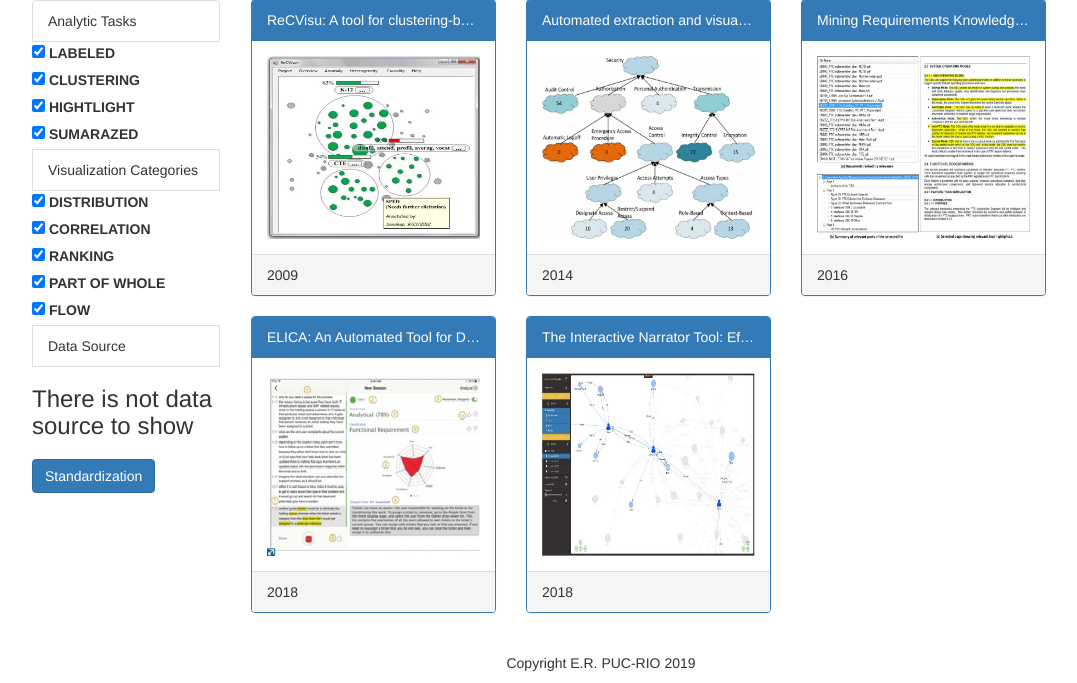
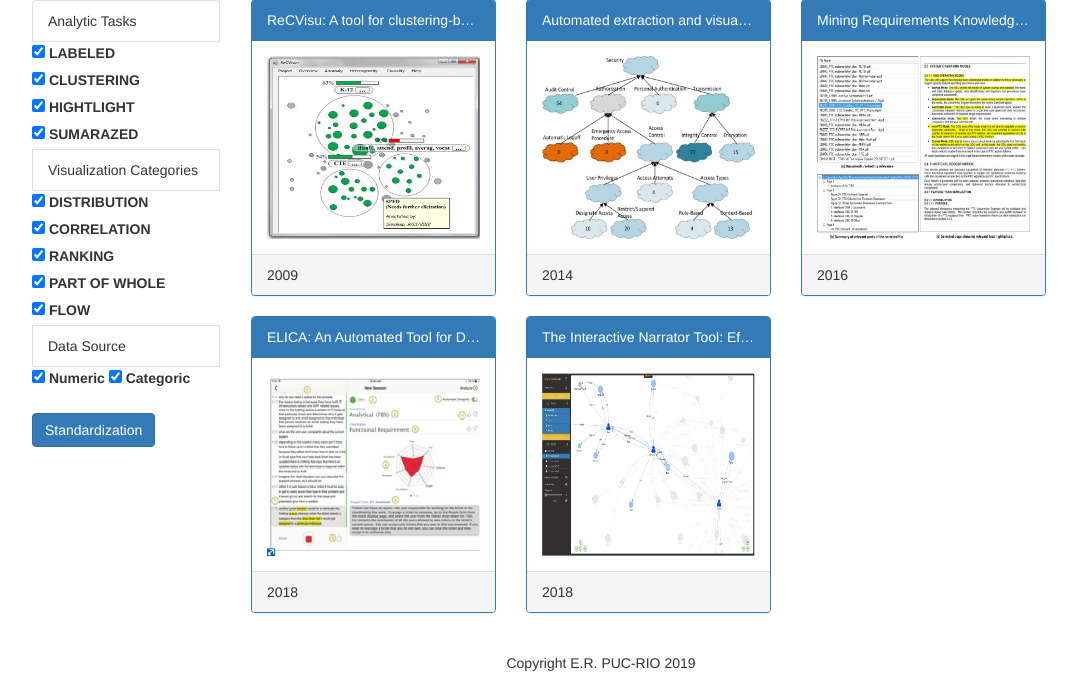
Before and after one commit to AdilaMB/PPF_2019, a Django app: page / in a window 1280 px wide. Shown: the part 305-988 px from the top of the page, without its empty margins (39-1116 px from the left). Run offline with Django 3.2, Linux system fonts and the light colour scheme; data comes from the database, SQL or seed files in the repository; both versions use the stored data as it was after the commit; some libraries are stand-ins or nearby versions.

Commit message:
Update DB

```diff
--- a/appdigilib/templates/list/index.html
+++ b/appdigilib/templates/list/index.html
@@ -79,8 +79,8 @@
                         {% if dataSources %}
                             {% for dataSource in dataSources %}
                                 <label>
-                                   <input class="check_data" type="checkbox" name="{{dataSource.data}}" aria-label="Checkbox for following text input" aria-valuetext="Source" checked id="{{dataSource.data}}">
-                                   {{dataSource.data}}
+                                   <input class="check_data" type="checkbox" name="{{ dataSource }}" aria-label="Checkbox for following text input" aria-valuetext="Source" checked id="{{ dataSource.data }}">
+                                   {{ dataSource.data }}
                                 </label>
                             {% endfor%}
                         {% else %}
--- a/appdigilib/views.py
+++ b/appdigilib/views.py
@@ -14,8 +14,8 @@ from django.http import JsonResponse, HttpResponse
 from appdigilib.forms import *
 from django.db.models import Q
 from appdigilib.models import Article, Category, AnaliticTask, Image, DataSource
-from wordcloud import WordCloud
 from os import path
+
 
 
 
@@ -40,14 +40,14 @@ def show_list(request):
     tasks = AnaliticTask.objects.all()                                  # Save all analytical tasks for left menu
     images = Image.objects.all().order_by('article')                    # Save all the images of the articles
     dataSources = DataSource.objects.all()                               # Save all data sources for left menu
-
+    print(dataSources)
 
     return render(request, 'list/index_list.html',
                   {'articles': articles,                                # List the items in the main interface
                    'categories': categories,                            # load all the data from the left menu
                    'tasks': tasks,
                    'images': images,
-                   'dataSource': dataSources}
+                   'dataSources': dataSources}
                   )
 
 """Method to update the articles depending on the category marked in the view:
```
Also changed, not shown: appdigilib/migrations/0001_initial.py, db.sqlite3.
